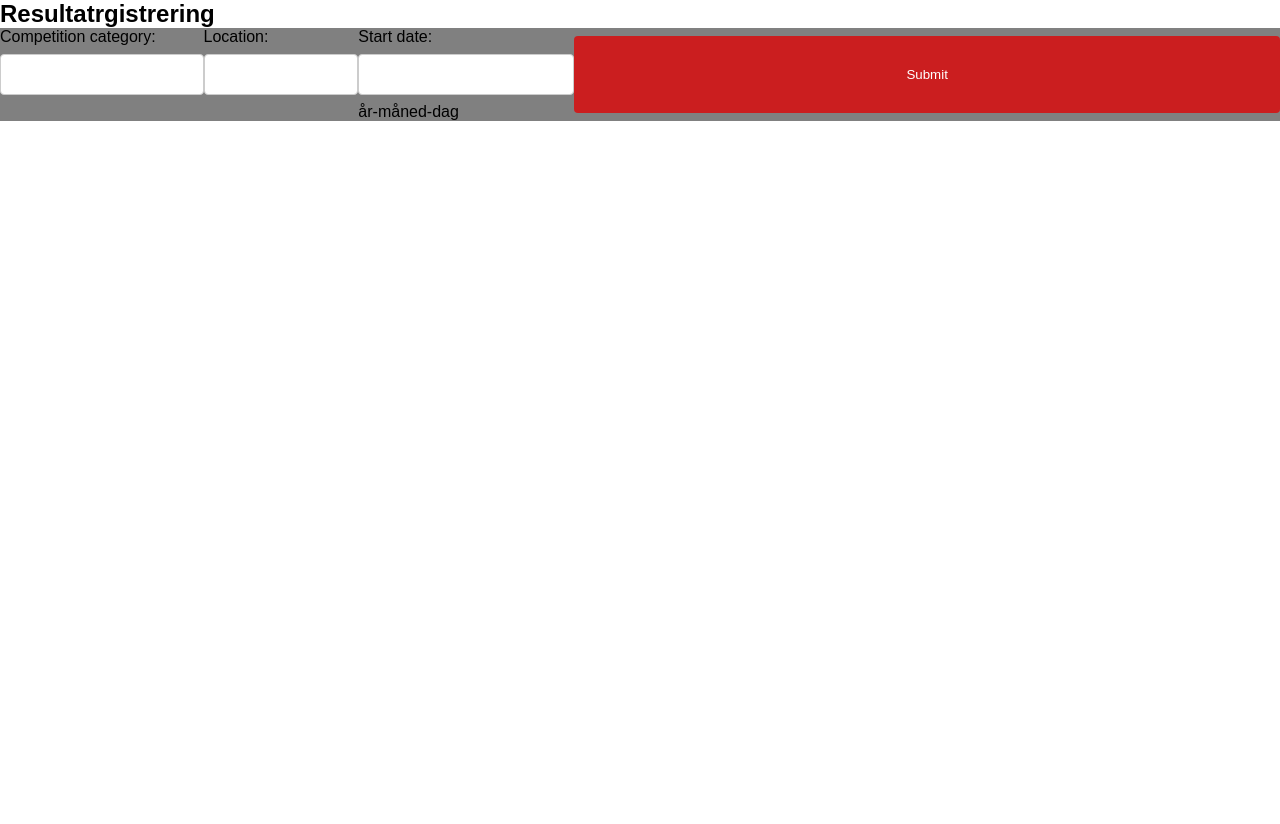
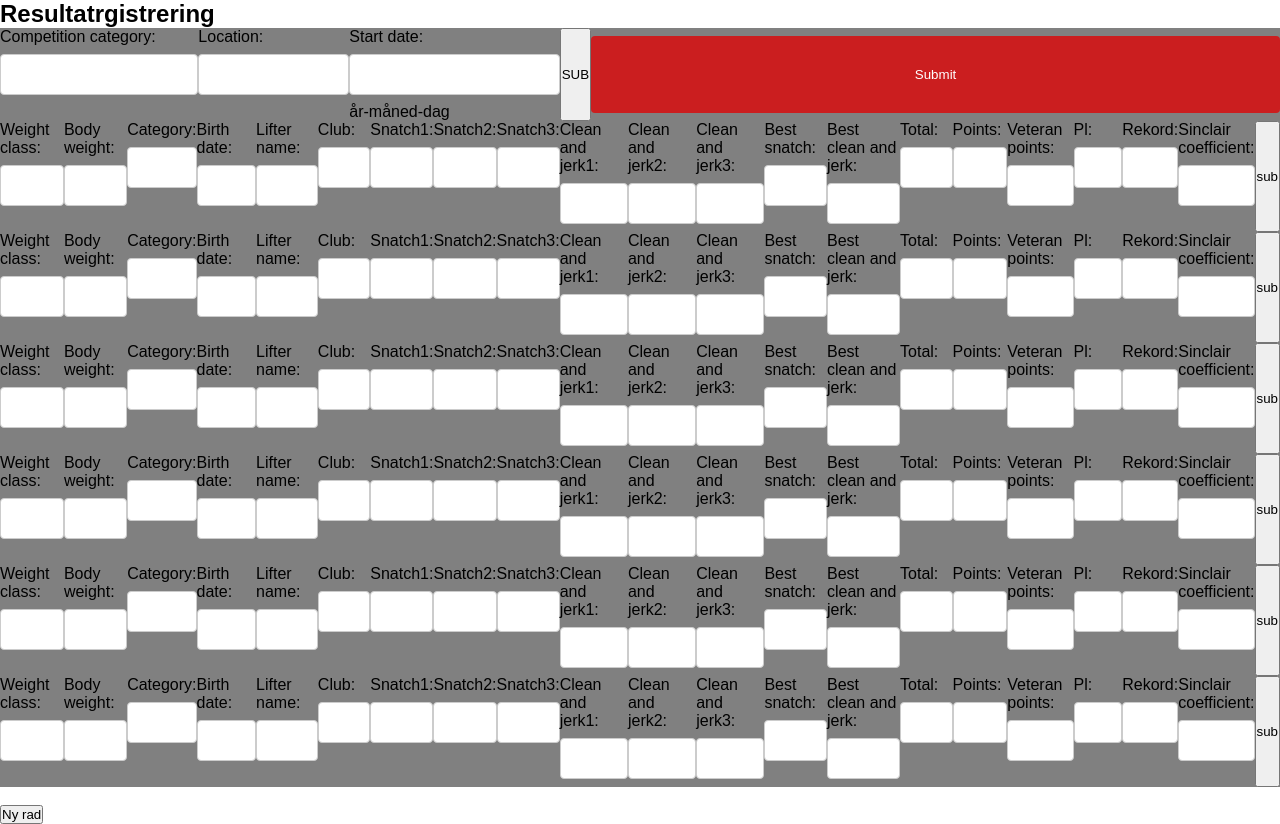
Before and after one commit to jorgenhenrichsen/TDT4290, a Django app: page /resultregistration/ in a window 1280 px wide. Shown: the part 58-882 px from the top of the page. Before the commit the page ends 179 px from the top, so only its background shows below. Run offline with Django 3.2, Linux system fonts and the light colour scheme.

Commit message:
made ajax form with 6 resultrows and competition fields

```diff
--- a/athlitikos/resultregistration/forms.py
+++ b/athlitikos/resultregistration/forms.py
@@ -82,7 +82,34 @@ class ResultForm(forms.ModelForm):
 # class ResultRow(forms.):
 #     pass
 
+
 class MoveAttemptForm(forms.ModelForm):
     class Meta:
         model = MoveAttempt
         fields = '__all__'
+
+
+class PendingResultForm(forms.Form):
+    weight_class = forms.CharField(max_length=3)
+    body_weight = forms.FloatField()
+    category = forms.CharField(max_length=4)
+    birth_date = forms.DateField()
+    lifter_name = forms.CharField(max_length=200)
+    club = forms.CharField()
+
+    snatch1 = forms.IntegerField()
+    snatch2 = forms.IntegerField()
+    snatch3 = forms.IntegerField()
+
+    clean_and_jerk1 = forms.IntegerField()
+    clean_and_jerk2 = forms.IntegerField()
+    clean_and_jerk3 = forms.IntegerField()
+
+    best_snatch = forms.CharField(max_length=4, required=False)
+    best_clean_and_jerk = forms.CharField(max_length=4, required=False)
+    total = forms.CharField(max_length=5, required=False)
+    points = forms.CharField(max_length=6, required=False)
+    veteran_points = forms.CharField(max_length=6, required=False)
+    pl = forms.CharField(max_length=6, required=False)
+    rekord = forms.CharField(max_length=8, required=False)
+    sinclair_coefficient = forms.CharField(max_length=9, required=False)
--- a/athlitikos/resultregistration/mixins.py
+++ b/athlitikos/resultregistration/mixins.py
@@ -4,6 +4,7 @@ from django.http import JsonResponse
 class AjaxFormMixin(object):
     def form_invalid(self, form):
         response = super(AjaxFormMixin, self).form_invalid(form)
+        print('invalid')
         if self.request.is_ajax():
             return JsonResponse(form.errors, status=400)
         else:
@@ -12,7 +13,7 @@ class AjaxFormMixin(object):
     def form_valid(self, form):
         response = super(AjaxFormMixin, self).form_valid(form)
         if self.request.is_ajax():
-            print(form.cleaned_data)
+            print(form.cleaned_data, 'weeoooo')
             data = {
                 'message': "Successfully submitted form data."
             }
--- a/athlitikos/resultregistration/static/js/resultregistration.js
+++ b/athlitikos/resultregistration/static/js/resultregistration.js
@@ -29,13 +29,50 @@ $.ajaxSetup({
         }
     }
 });
+//
+// $(document).ready(function(){
+//     var $myForm = $('#competition_form')
+//     $myForm.submit(function(event){
+//         event.preventDefault()
+//         var $formData = $(this).serialize()
+//         var $thisURL = $myForm.attr('data-url') || window.location.href // or set your own url
+//         $.ajax({
+//             method: "POST",
+//             url: $thisURL,
+//             data: $formData,
+//             success: handleFormSuccess,
+//             error: handleFormError,
+//         })
+//     })
+//
+//     function handleFormSuccess(data, textStatus, jqXHR){
+//         console.log('youhooo')
+//         console.log(data)
+//         console.log(textStatus)
+//         console.log(jqXHR)
+//         // $myForm.reset(); // reset form data
+//     }
+//
+//     function handleFormError(jqXHR, textStatus, errorThrown){
+//         console.log('fuckthis')
+//         console.log(jqXHR)
+//         console.log(textStatus)
+//         console.log(errorThrown)
+//     }
+// });
+function newRow(id){
+    var $table = $(id)
+    console.log($table.children.length)
+    console.log($table.append('<div>urgh</div>'))
+}
 
-$(document).ready(function(){
-    var $myForm = $('.ajax_form')
+function ajaxSubmit(id) {
+    var $myForm = $(id)
     $myForm.submit(function(event){
-        event.preventDefault()
-        var $formData = $(this).serialize()
+        event.preventDefault();
+        var $formData = $($myForm).serialize()
     var $thisURL = $myForm.attr('data-url') || window.location.href // or set your own url
+    console.log($formData, JSON.stringify($thisURL))
     $.ajax({
         method: "POST",
         url: $thisURL,
@@ -43,18 +80,22 @@ $(document).ready(function(){
         success: handleFormSuccess,
         error: handleFormError,
     })
+
     })
 
+
     function handleFormSuccess(data, textStatus, jqXHR){
-        console.log(data)
-        console.log(textStatus)
-        console.log(jqXHR)
+        console.log('youhooo')
+        // console.log(data)
+        // console.log(textStatus)
+        // console.log(jqXHR)
         // $myForm.reset(); // reset form data
     }
 
     function handleFormError(jqXHR, textStatus, errorThrown){
-        console.log(jqXHR)
-        console.log(textStatus)
-        console.log(errorThrown)
+        console.log('fuckthis')
+        // console.log(jqXHR)
+        // console.log(textStatus)
+        // console.log(errorThrown)
     }
-});
+};
--- a/athlitikos/resultregistration/templates/resultregistration/resultregistration.html
+++ b/athlitikos/resultregistration/templates/resultregistration/resultregistration.html
@@ -3,7 +3,8 @@
 
 {% block head %}
     {% load staticfiles %}
-    <link rel="stylesheet" type="text/css" href="{% static 'css/resultregistration.css' %}">
+    <link rel="stylesheet" type="text/css" href="{% static 'css/resultregistration.css' %}"
+          xmlns="http://www.w3.org/1999/html">
     <script type="text/javascript" src="{% static 'js/jquery-3.2.1.min.js' %}"></script>
 {% endblock %}
 
@@ -13,8 +14,35 @@
     <form class="ajax_form" id="competition_form" method="POST" action="." data-url="competition/new/">
         {% csrf_token %}
         {{ CompetitonForm.as_p|safe }}
-        <input type="submit" value="Submit">
+        <button onclick="ajaxSubmit('#competition_form')" >SUB</button>
+        <input type="submit" name="submit_competition" value="Submit">
     </form>
+
+    <div class="results" id="result_registration_table">
+{#        {% block results %}#}
+{#        {% endblock %}#}
+        {% for row in '123456' %}
+        <form class="ajax_form result" id="pending_result{{ row }}" method="POST" action="." data-url="result/pending/new">
+                {% csrf_token %}
+        {#        <script type="text/javascript">#}
+        {#            $("form").addClass("result")#}
+        {#        </script>#}
+        {#        <table>#}
+        {#                <tr>#}
+        {#                    {% include 'resultregistration/result_form.html' %}#}
+                    {{ ResultForm.as_p|safe }}
+        {#                </tr>#}
+        {#        <div id="best_snatch{{ row }}"><input title="heeh" type="text" placeholder="bestSnatch" ></div>#}
+        {#        </table>#}
+                <button onclick="ajaxSubmit('#pending_result'+'{{ row }}')" >sub</button>
+        {#        <input type="submit" name="submit_result" value="Submit">#}
+        </form>
+        {% endfor %}
+{#    {% include 'resultregistration/result_form.html' %}#}
+    <br>
+    <button onclick="newRow('#result_registration_table')">Ny rad</button>
+    </div>
+
     <script type="text/javascript" src="{% static 'js/resultregistration.js' %}"></script>
 
 
--- a/athlitikos/resultregistration/urls.py
+++ b/athlitikos/resultregistration/urls.py
@@ -17,8 +17,8 @@ urlpatterns = [
 
 
 
-
+    url(r'^resultregistration/result/pending/new$', views.PendingResultFormView.as_view(), name='add_pending_result'),
     url(r'^resultregistration/competition/new/$', views.CompetitionFormView.as_view(), name='add_competition'),
-    url(r'^resultregistration/competition/new/register$', views.CompetitionFormView.as_view, name='add_competition'),
+    # url(r'^resultregistration/competition/new/register$', views.CompetitionFormView.as_view, name='add_competition'),
     url(r'^resultform/$', views.result_view, name='result_view'),
 ]
--- a/athlitikos/resultregistration/views.py
+++ b/athlitikos/resultregistration/views.py
@@ -8,6 +8,7 @@ from .mixins import AjaxFormMixin
 
 from .models import Lifter, Judge, Staff, Result, MoveAttempt, Competition
 from .forms import LifterForm, JudgeForm, StaffForm, MoveAttemptForm, ResultForm, GroupForm, ClubForm, CompetitonForm
+from .forms import PendingResultForm
 from .forms import forms
 # from django.views.generic import UpdateView
 
@@ -140,7 +141,7 @@ def get_age_for_lifter_in_result(request, pk):
 
 
 def result_view(request):
-    form = forms.M
+    # form = forms.M
     return render(request, 'resultregistration/result_form.html', context={'MoveAttemptForm': MoveAttemptForm,
                                                                            'ResultForm': ResultForm,
                                                                            'LifterForm': LifterForm})
@@ -150,6 +151,30 @@ class CompetitionFormView(AjaxFormMixin, FormView):
     template_name = 'resultregistration/competition_form.html'
     success_url = '/form-success/'
 
+    def post(self, request, *args, **kwargs):
+        competition = CompetitonForm(request.POST)
+        # competition = self.request.POST['competition_form']
+        print('enters post')
+        # print(competition)
+        if competition.is_valid():
+            print(competition.cleaned_data, 'competition valid')
+            competition_category = competition['competition_category'],
+            start_date = competition['start_date'],
+            location = competition['location']
+        return render(request, 'resultregistration/resultregistration.html')
+
+
+class PendingResultFormView(AjaxFormMixin, FormView):
+    form_class = PendingResultForm
+    template_name = 'resultregistration/result_form.html'
+    success_url = '/form-success'
+
+    def post(self, request, *args, **kwargs):
+        result = PendingResultForm(request.POST)
+        print('enters post')
+        if result.is_valid():
+            print(result.cleaned_data, 'we have done it')
+        return render(request, 'resultregistration/resultregistration.html')
     # def add_competition_if_not_exists(self):
     #
     #     if self.request.method == 'POST':
@@ -191,7 +216,7 @@ def result_registration(request):
     # result_form = ResultForm.
 
     return render(request, 'resultregistration/resultregistration.html', context={'MoveAttemptForm': MoveAttemptForm,
-                                                                                  'ResultForm': ResultForm,
+                                                                                  'ResultForm': PendingResultForm,
                                                                                   'GroupForm': GroupForm,
                                                                                   'ClubForm': ClubForm,
                                                                                   'CompetitonForm': CompetitonForm})
```
Also changed, not shown: athlitikos/resultregistration/templates/resultregistration/result_form.html (+23 -7 lines). Lines whose indentation alone changed are shown as unchanged.
